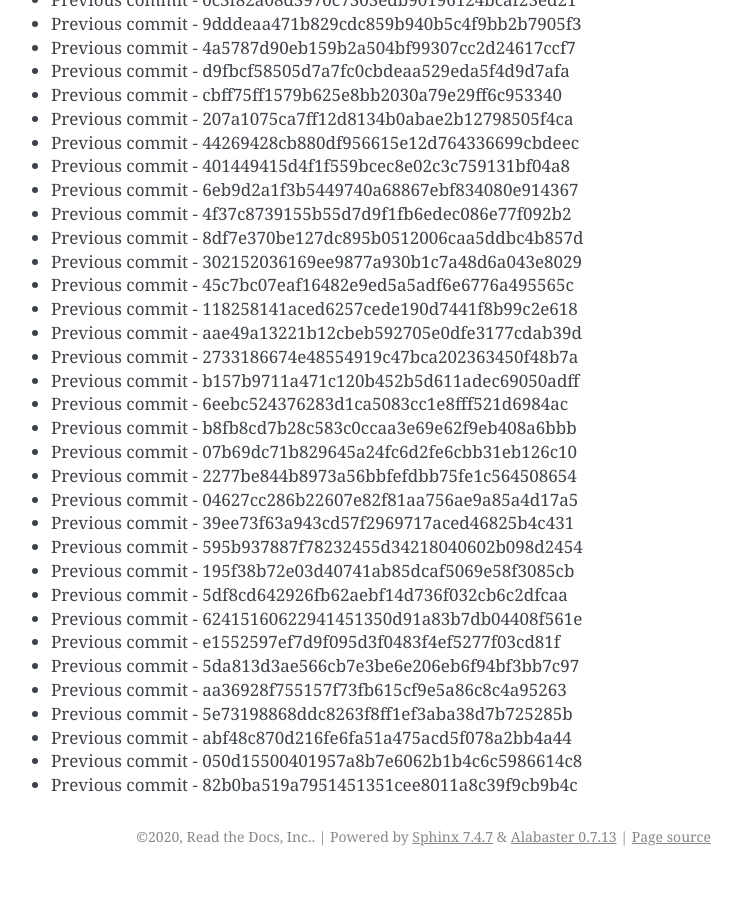
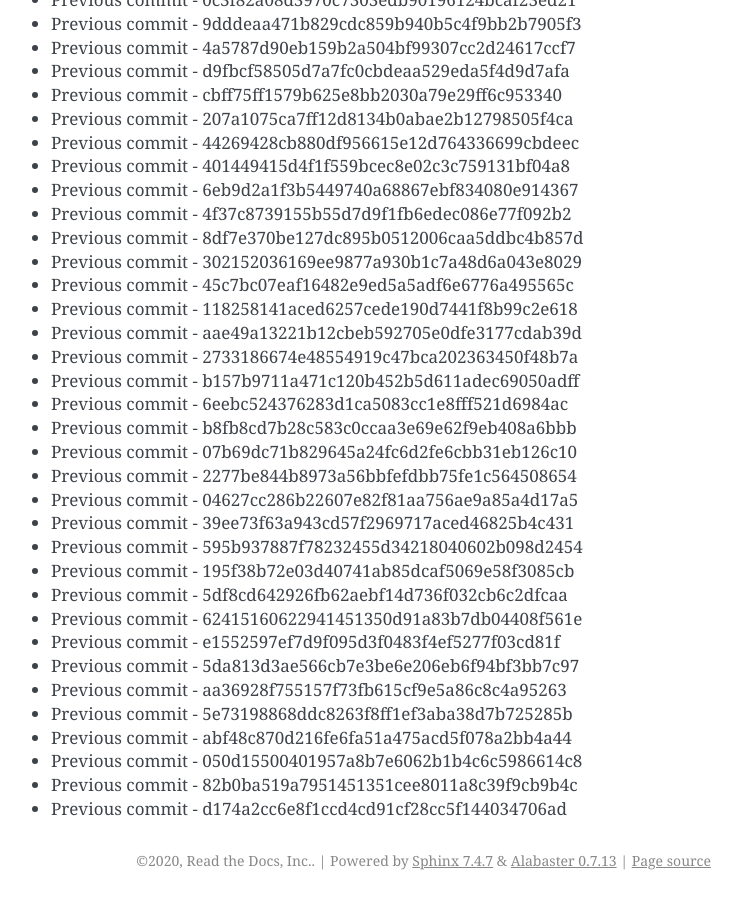
Before and after one commit to readthedocs/rtd-git-stresstest, a Sphinx documentation site: the page built from docs/updates.rst, in a window 1280 px wide and 900 px high, scrolled down 104410 px. Shown: the whole window, without its empty margins (399-1141 px from the left). Built offline with Sphinx 7.4.7, drawn with Linux system fonts in a browser that asks for light colours; before the commit the page ends 105286 px from its top, so only the background shows below that.

Commit message:
Generating commit from previous: d174a2cc6e8f1ccd4cd91cf28cc5f144034706ad

```diff
--- a/docs/updates.rst
+++ b/docs/updates.rst
@@ -4419,3 +4419,4 @@ It can be tested for any performance characteristics.
 * Previous commit - abf48c870d216fe6fa51a475acd5f078a2bb4a44
 * Previous commit - 050d15500401957a8b7e6062b1b4c6c5986614c8
 * Previous commit - 82b0ba519a7951451351cee8011a8c39f9cb9b4c
+* Previous commit - d174a2cc6e8f1ccd4cd91cf28cc5f144034706ad
```
